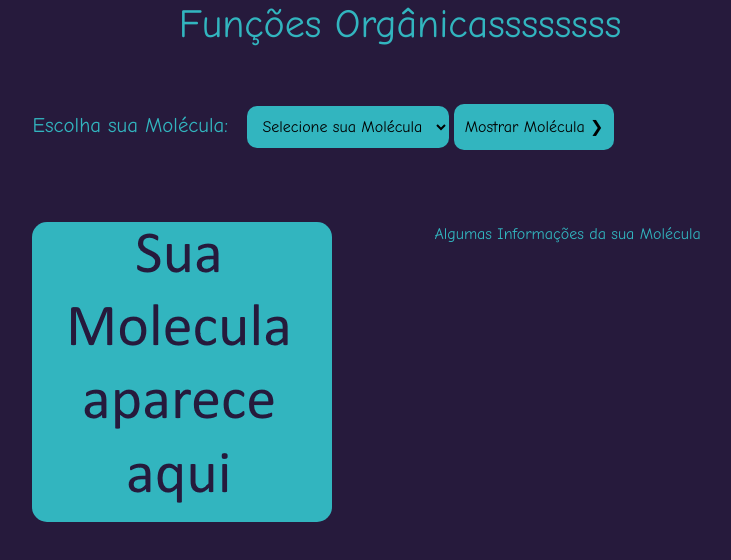
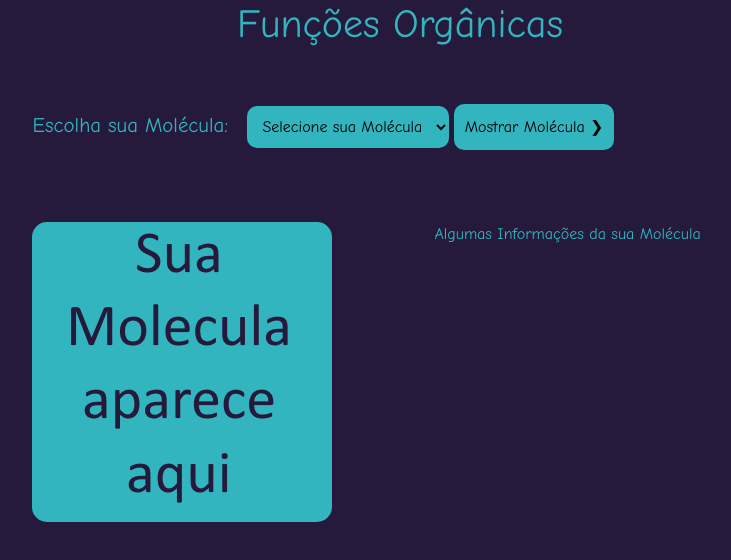
Before and after one commit to PSchultz-Sarmento/AULA_20-04_CIENCIAS_DA_NATUREZA, a plain HTML site: page index.html in a window 1280 px wide. Shown: the whole page, without its empty margins (240-971 px from the left). Drawn offline with nearby package versions, Linux system fonts and the light colour scheme.

Commit message:
Update index.html

```diff
--- a/index.html
+++ b/index.html
@@ -17,7 +17,7 @@
 <body>
 
 <div class="ladoAlado">
-        <h1>Funções Orgânicassssssss</h1>
+        <h1>Funções Orgânicas</h1>
 
             <br><br>
 
```
